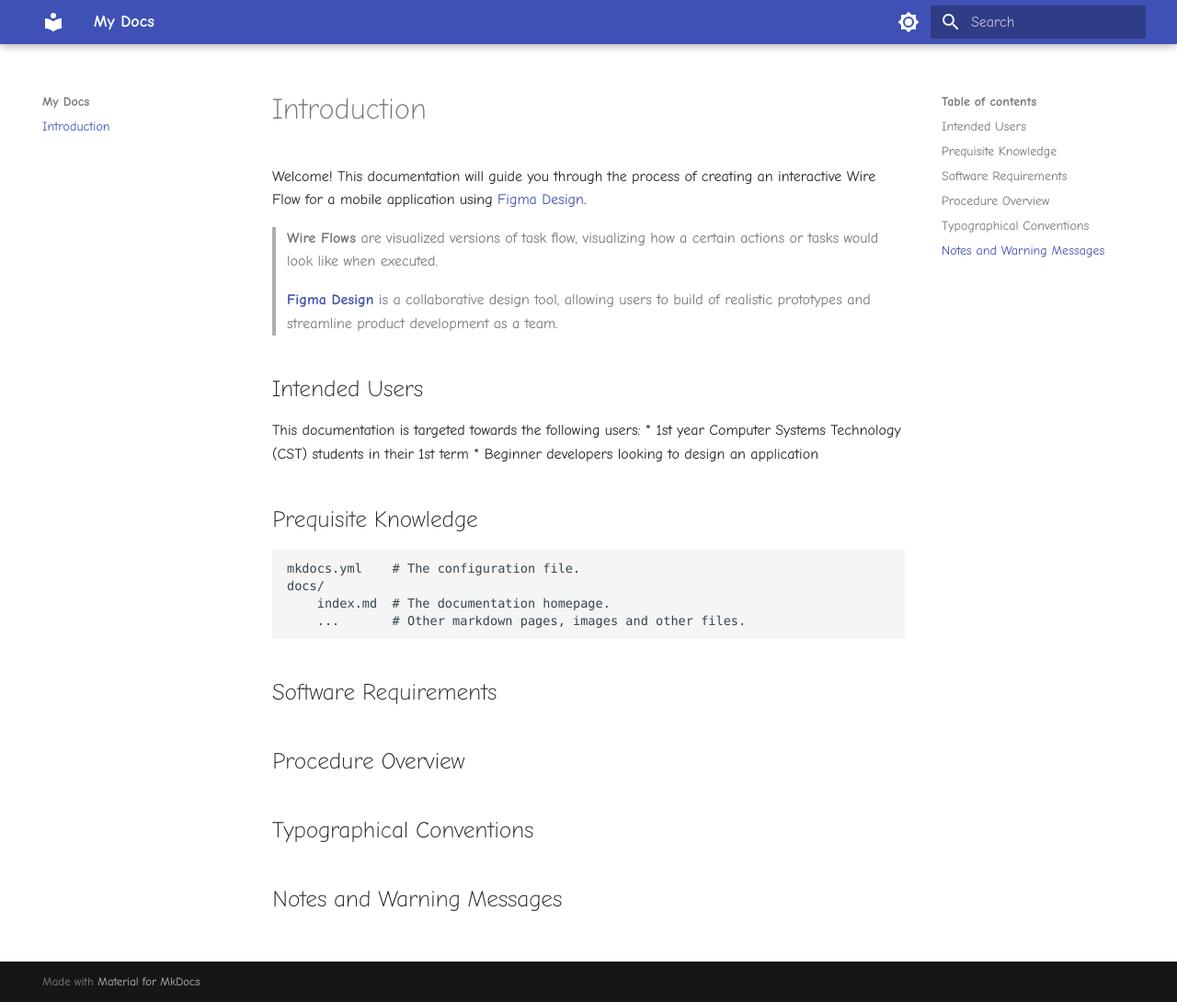
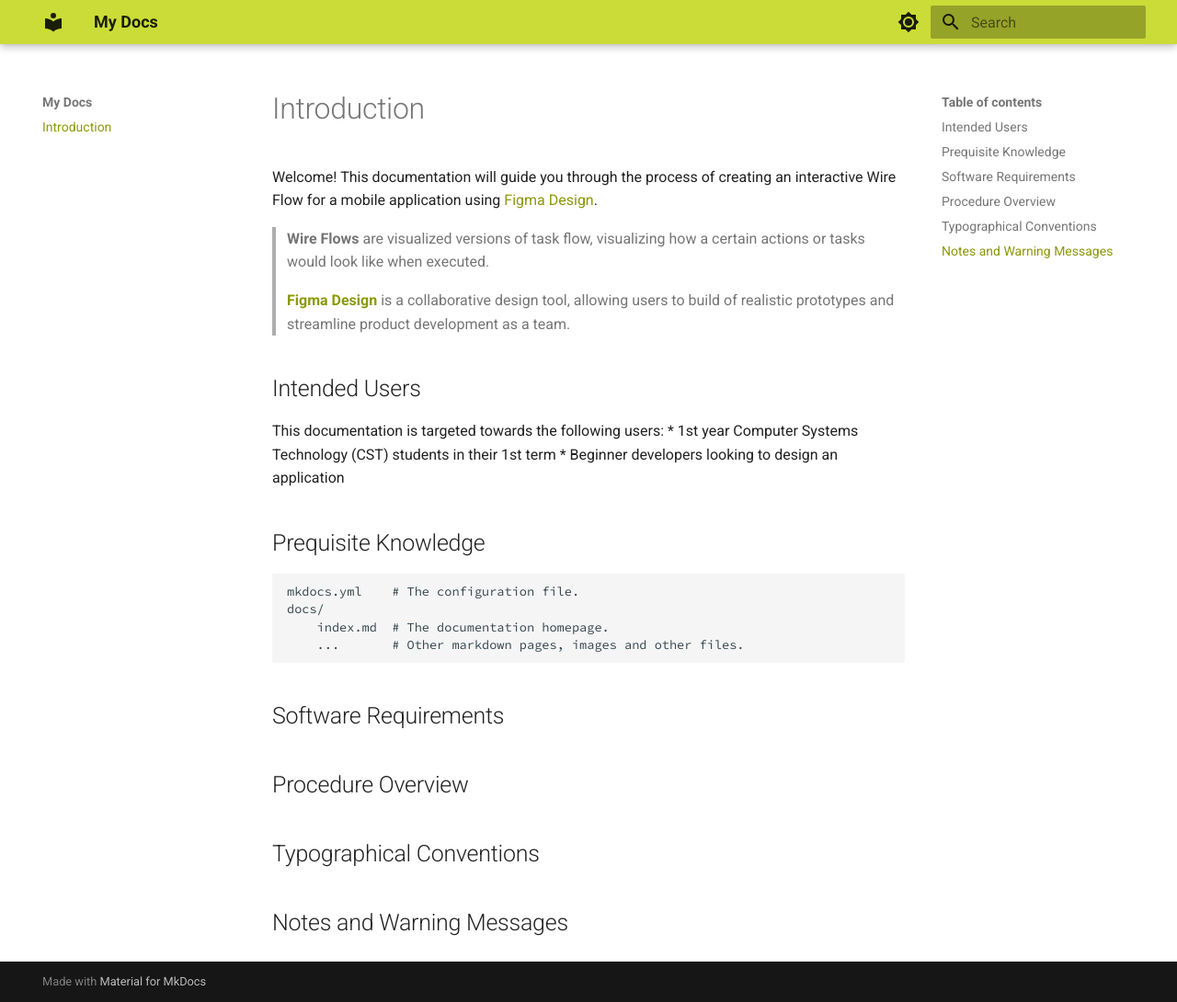
Before and after one commit to ThincutBacon/COMP-2216-Documentation, an MkDocs documentation site: the page built from docs/index.md, in a window 1280 px wide and 1090 px high. Shown: the whole window at 92% size. Built offline with MkDocs 1.6.1 and Material for MkDocs 9.7.7, drawn with Linux system fonts in a browser that asks for light colours; some web fonts are replaced.

Commit message:
Change style

```diff
--- a/mkdocs.yml
+++ b/mkdocs.yml
@@ -3,17 +3,21 @@ site_url: https://test.example
 theme:
   name: material
   font:
-    text: Comic Neue
-    code: WindSong
+    text: Roboto
+    code: Source Code Pro
   palette:
-    # Palette toggle for light mode
+    # Palette toggle for light mode'
     - scheme: default
+      primary: lime
+      accent: green
       toggle:
         icon: material/brightness-7
         name: Switch to dark mode
 
     # Palette toggle for dark mode
     - scheme: slate
+      primary: deep orange
+      accent: light blue
       toggle:
         icon: material/brightness-4
         name: Switch to light mode
```
